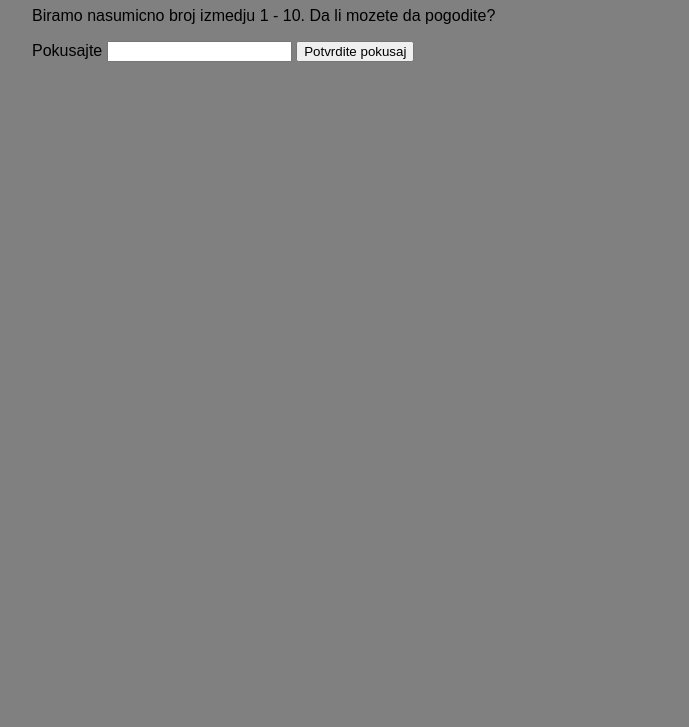
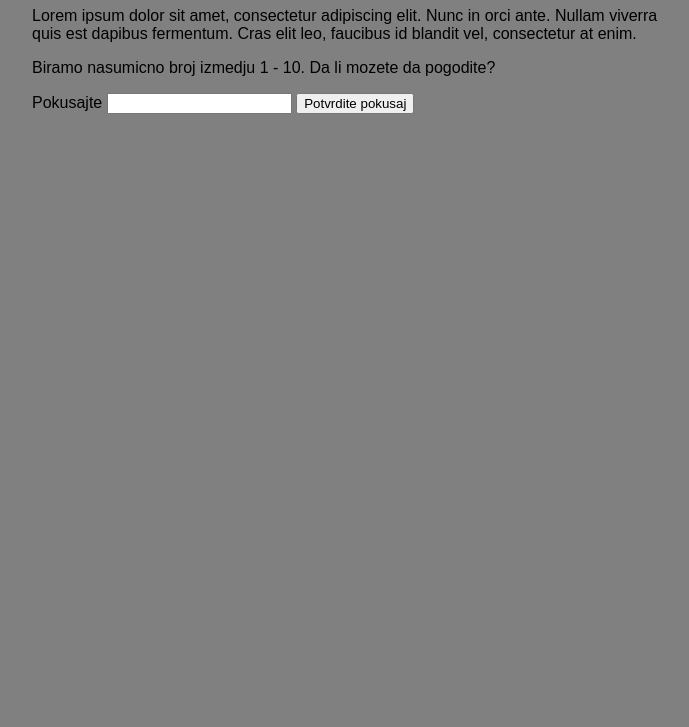
Before and after one commit to MarijaStojanovic/numberGuesser, a plain HTML site: page HTML/index.html in a window 1280 px wide. Shown: the part 73-800 px from the top of the page, without its empty margins (288-977 px from the left). Drawn offline with Linux system fonts and the light colour scheme.

Commit message:
Test commit

```diff
--- a/HTML/index.html
+++ b/HTML/index.html
@@ -1,5 +1,6 @@
 <!DOCTYPE html>
 <html>
+
 <head>
     <meta charset="utf-8">
     <title>Number Guessing Game</title>
@@ -9,14 +10,16 @@
 <body>
     <h1>Pogodite broj!</h1>
 
+    <p>Lorem ipsum dolor sit amet, consectetur adipiscing elit. Nunc in orci ante. Nullam viverra quis est dapibus
+        fermentum.
+        Cras elit leo, faucibus id blandit vel, consectetur at enim.</p>
     <p>Biramo nasumicno broj izmedju 1 - 10.
         Da li mozete da pogodite? </p>
 
     <div class="form">
         <label for="guessField">Pokusajte</label>
-    <input type = "text" id = "guessField" class = "guessField">
-    <input type = "submit" value = "Potvrdite pokusaj"
-           class = "guessSubmit" id = "submitguess">
+        <input type="text" id="guessField" class="guessField">
+        <input type="submit" value="Potvrdite pokusaj" class="guessSubmit" id="submitguess">
     </div>
 
     <script src="../JS/main.js">
@@ -24,4 +27,5 @@ Da li mozete da pogodite? </p>
 
     </script>
 </body>
+
 </html>
```
Lines whose indentation alone changed are shown as unchanged.
